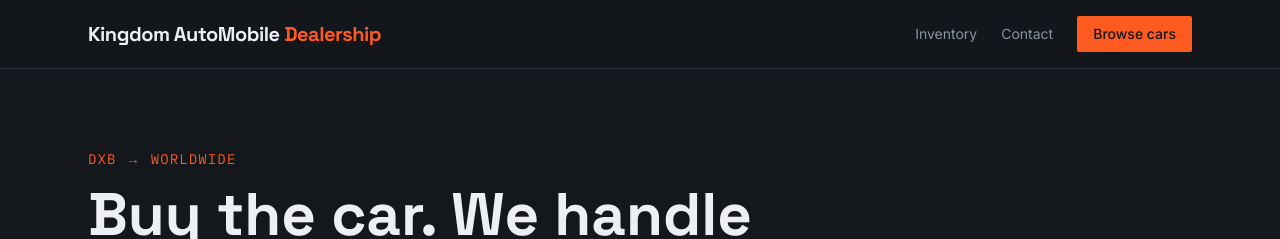
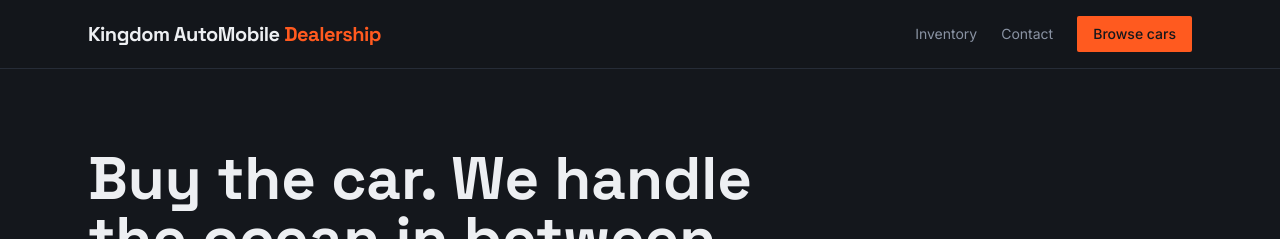
Before and after one commit to junior-3dmund/car-export-site, a Next.js app: page / in a window 1280 px wide. Shown: the top 239 px of the page. Built offline with nearby package versions, Linux system fonts and the light colour scheme; no server answers; the database is empty.

Commit message:
Remove hero location tag

```diff
--- a/app/page.js
+++ b/app/page.js
@@ -9,7 +9,6 @@
   return (
     <>
       <section className="max-w-6xl mx-auto px-6 pt-20 pb-16">
-        <p className="port-tag text-ignition text-sm mb-4">DXB → WORLDWIDE</p>
         <h1 className="font-display text-4xl sm:text-6xl font-bold leading-[1.05] max-w-3xl">
           Buy the car. We handle the ocean in between.
         </h1>
```
